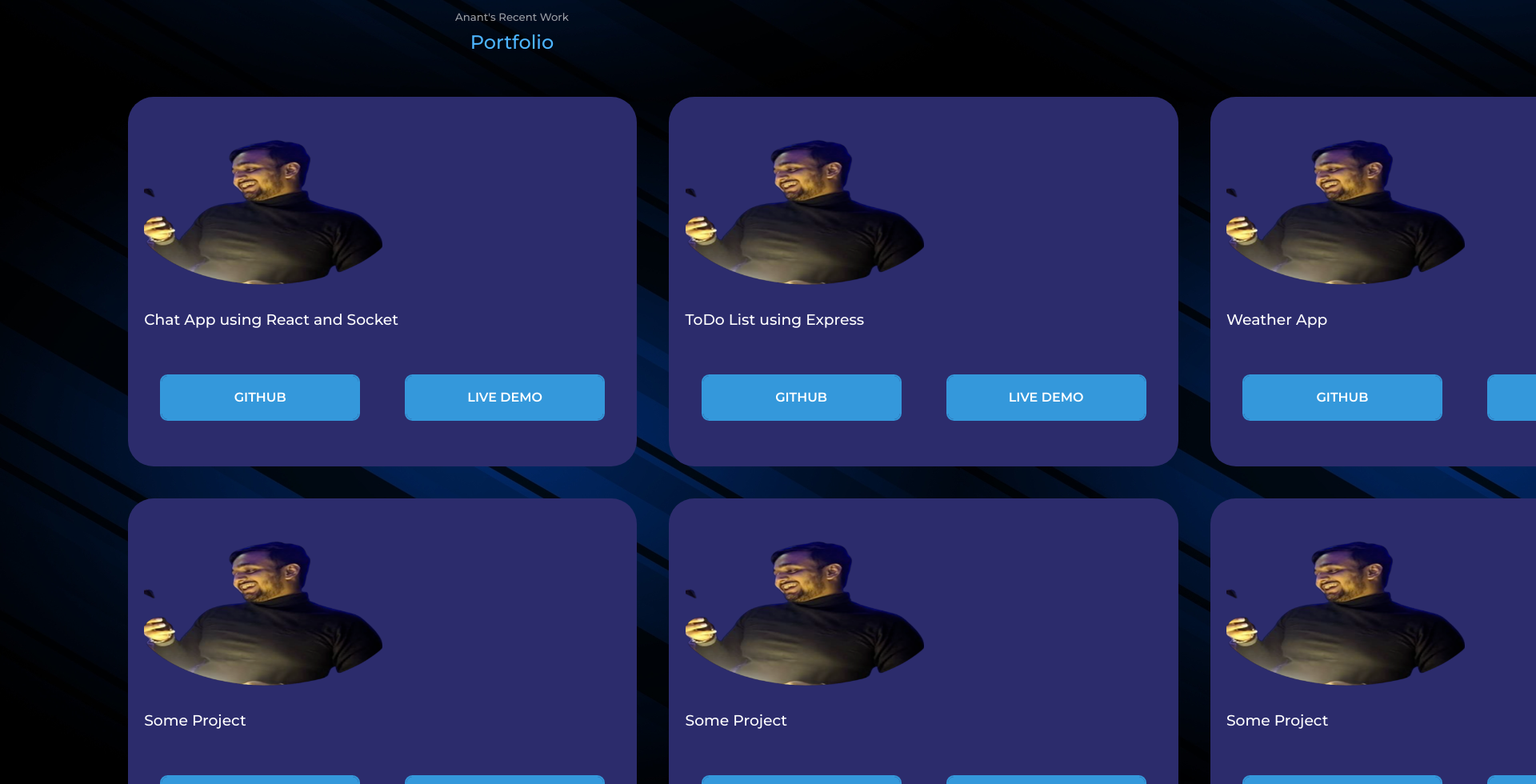
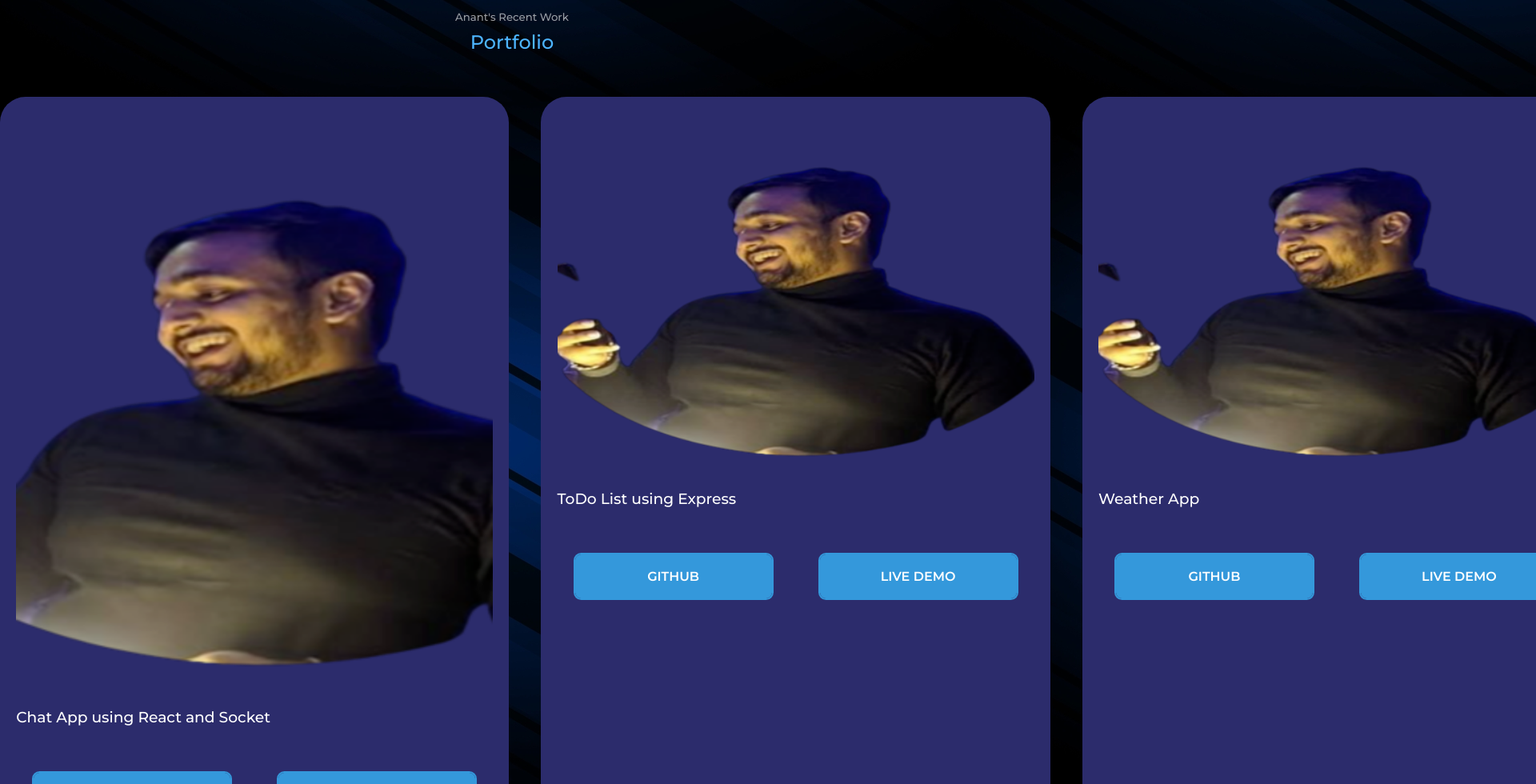
Before and after one commit to anantraghuvanshi/theanantraghuvanshi, a React (Create React App) app in the folder anant-portfolio/: page / in a window 1280 px wide. Shown: the part 2420-3400 px from the top of the page at 80% size, 1920 px wide, since content can reach past the window. Built offline with nearby package versions, Linux system fonts and the light colour scheme.

Commit message:
portfolio.jsx update

```diff
--- a/anant-portfolio/src/components/portfolio/portfolio.css
+++ b/anant-portfolio/src/components/portfolio/portfolio.css
@@ -1,6 +1,6 @@
 .portfolio__container{
     display: grid;
-    grid-template-columns:  repeat( 3, 1fr );
+    grid-template-columns:  repeat(3, 1fr);
     gap: 2.5rem;
 }
 
@@ -34,7 +34,3 @@
     text-align: center;
     justify-content: center;
 }
-.myimage{
-    width: 50%;
-  height: auto;
-}
--- a/anant-portfolio/src/components/portfolio/portfolio.jsx
+++ b/anant-portfolio/src/components/portfolio/portfolio.jsx
@@ -13,7 +13,7 @@
       <h5>Anant's Recent Work</h5>
       <h2>Portfolio</h2>
 
-      <div className="container portfolio__container">
+      <div className="portfolio__container">
         <article className="portfolio__item">
           <div className="portfolio__item-image">
             <img src={IMG1} alt="" class='myimage' width='1280' height='720' />
@@ -38,7 +38,7 @@
         </article>
         <article className="portfolio__item">
           <div className="portfolio__item-image">
-            <img src={IMG2} alt="" class='myimage' width='480' height='360' />
+            <img src={IMG2} alt=""   />
           </div>
           <h3>ToDo List using Express</h3>
           <div className="portfolio__item-cta">
@@ -60,7 +60,7 @@
         </article>
         <article className="portfolio__item">
           <div className="portfolio__item-image">
-            <img src={IMG3} alt="" class='myimage' width='480' height='360' />
+            <img src={IMG3} alt=""   />
           </div>
           <h3>Weather App</h3>
           <div className="portfolio__item-cta">
@@ -70,7 +70,7 @@
         </article>
         <article className="portfolio__item">
           <div className="portfolio__item-image">
-            <img src={IMG4} alt="" class='myimage' width='480' height='360' />
+            <img src={IMG4} alt=""   />
           </div>
           <h3>Some Project</h3>
           <div className="portfolio__item-cta">
@@ -92,7 +92,7 @@
         </article>
         <article className="portfolio__item">
           <div className="portfolio__item-image">
-            <img src={IMG5} alt="" class='myimage' width='480' height='360' />
+            <img src={IMG5} alt=""   />
           </div>
           <h3>Some Project</h3>
           <div className="portfolio__item-cta">
@@ -114,7 +114,7 @@
         </article>
         <article className="portfolio__item">
           <div className="portfolio__item-image">
-            <img src={IMG6} alt=""  class='myimage' width='480' height='360'/>
+            <img src={IMG6} alt=""   />
           </div>
           <h3>Some Project</h3>
           <div className="portfolio__item-cta">
```
